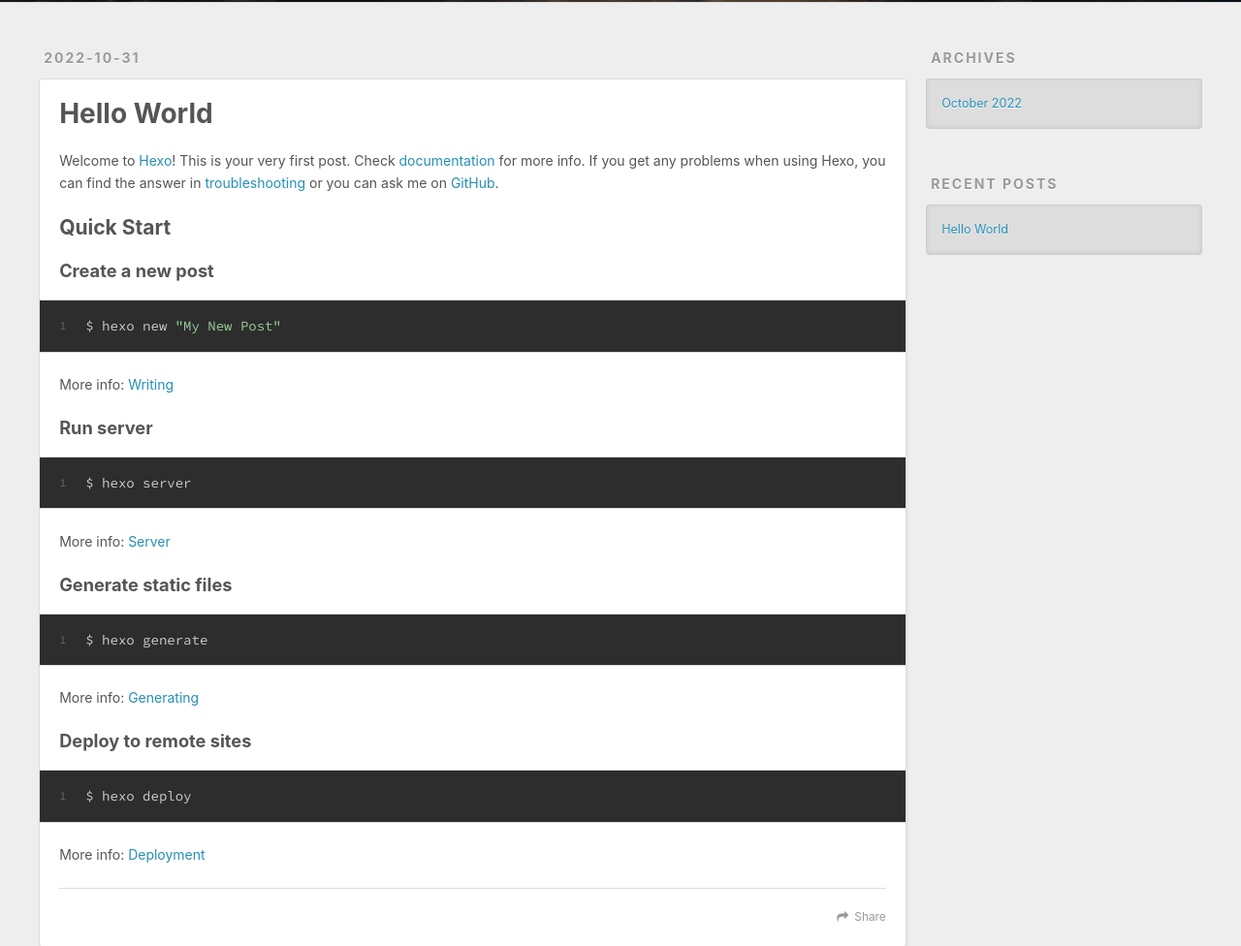
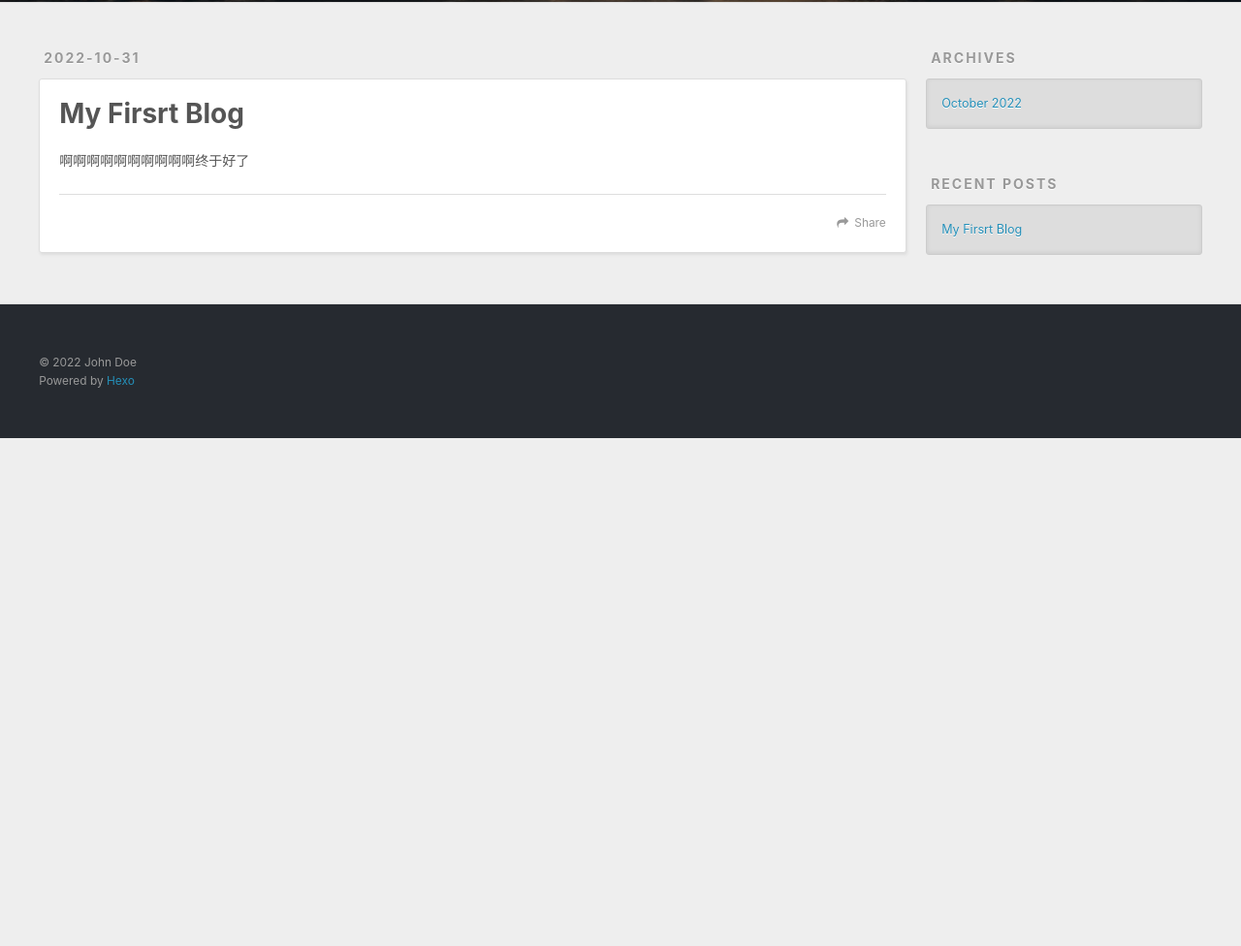
Before and after one commit to jscomet/jscomet.github.io, a plain HTML site: page 2022/10/31/My First Blog/index.html in a window 1280 px wide. Shown: the part 298-1274 px from the top of the page at 97% size. After the commit the page ends 800 px from the top, so only its background shows below. Drawn offline with nearby package versions, Linux system fonts and the light colour scheme.

Commit message:
Site updated: 2022-11-01 19:31:13

```diff
--- a/2022/10/31/hello-world/index.html
+++ b/2022/10/31/My First Blog/index.html
@@ -5,17 +5,17 @@
 
 
 
-  <title>Hello World | Hexo</title>
+  <title>My Firsrt Blog | Hexo</title>
   <meta name="viewport" content="width=device-width, initial-scale=1, maximum-scale=1">
-  <meta name="description" content="Welcome to Hexo! This is your very first post. Check documentation for more info. If you get any problems when using Hexo, you can find the answer in troubleshooting or you can ask me on GitHub. Quick">
+  <meta name="description" content="啊啊啊啊啊啊啊啊啊啊终于好了">
 <meta property="og:type" content="article">
-<meta property="og:title" content="Hello World">
-<meta property="og:url" content="http://example.com/2022/10/31/hello-world/index.html">
+<meta property="og:title" content="My Firsrt Blog">
+<meta property="og:url" content="http://example.com/2022/10/31/My%20First%20Blog/index.html">
 <meta property="og:site_name" content="Hexo">
-<meta property="og:description" content="Welcome to Hexo! This is your very first post. Check documentation for more info. If you get any problems when using Hexo, you can find the answer in troubleshooting or you can ask me on GitHub. Quick">
+<meta property="og:description" content="啊啊啊啊啊啊啊啊啊啊终于好了">
 <meta property="og:locale" content="en_US">
 <meta property="article:published_time" content="2022-10-31T14:04:04.525Z">
-<meta property="article:modified_time" content="2022-10-31T14:02:49.911Z">
+<meta property="article:modified_time" content="2022-11-01T11:30:29.654Z">
 <meta property="article:author" content="John Doe">
 <meta name="twitter:card" content="summary">
 
@@ -66,9 +66,9 @@
   </div>
 </header>
       <div class="outer">
-        <section id="main"><article id="post-hello-world" class="article article-type-post" itemscope itemprop="blogPost">
+        <section id="main"><article id="post-My First Blog" class="article article-type-post" itemscope itemprop="blogPost">
   <div class="article-meta">
-    <a href="/2022/10/31/hello-world/" class="article-date">
+    <a href="/2022/10/31/My%20First%20Blog/" class="article-date">
   <time datetime="2022-10-31T14:04:04.525Z" itemprop="datePublished">2022-10-31</time>
 </a>
 
@@ -80,7 +80,7 @@
 
 
     <h1 class="article-title" itemprop="name">
-      Hello World
+      My Firsrt Blog
     </h1>
 
 
@@ -88,24 +88,12 @@
 
     <div class="article-entry" itemprop="articleBody">
 
-        <p>Welcome to <a target="_blank" rel="noopener" href="https://hexo.io/">Hexo</a>! This is your very first post. Check <a target="_blank" rel="noopener" href="https://hexo.io/docs/">documentation</a> for more info. If you get any problems when using Hexo, you can find the answer in <a target="_blank" rel="noopener" href="https://hexo.io/docs/troubleshooting.html">troubleshooting</a> or you can ask me on <a target="_blank" rel="noopener" href="https://github.com/hexojs/hexo/issues">GitHub</a>.</p>
-<h2 id="Quick-Start"><a href="#Quick-Start" class="headerlink" title="Quick Start"></a>Quick Start</h2><h3 id="Create-a-new-post"><a href="#Create-a-new-post" class="headerlink" title="Create a new post"></a>Create a new post</h3><figure class="highlight bash"><table><tr><td class="gutter"><pre><span class="line">1</span><br></pre></td><td class="code"><pre><span class="line">$ hexo new <span class="string">&quot;My New Post&quot;</span></span><br></pre></td></tr></table></figure>
-
-<p>More info: <a target="_blank" rel="noopener" href="https://hexo.io/docs/writing.html">Writing</a></p>
-<h3 id="Run-server"><a href="#Run-server" class="headerlink" title="Run server"></a>Run server</h3><figure class="highlight bash"><table><tr><td class="gutter"><pre><span class="line">1</span><br></pre></td><td class="code"><pre><span class="line">$ hexo server</span><br></pre></td></tr></table></figure>
-
-<p>More info: <a target="_blank" rel="noopener" href="https://hexo.io/docs/server.html">Server</a></p>
-<h3 id="Generate-static-files"><a href="#Generate-static-files" class="headerlink" title="Generate static files"></a>Generate static files</h3><figure class="highlight bash"><table><tr><td class="gutter"><pre><span class="line">1</span><br></pre></td><td class="code"><pre><span class="line">$ hexo generate</span><br></pre></td></tr></table></figure>
-
-<p>More info: <a target="_blank" rel="noopener" href="https://hexo.io/docs/generating.html">Generating</a></p>
-<h3 id="Deploy-to-remote-sites"><a href="#Deploy-to-remote-sites" class="headerlink" title="Deploy to remote sites"></a>Deploy to remote sites</h3><figure class="highlight bash"><table><tr><td class="gutter"><pre><span class="line">1</span><br></pre></td><td class="code"><pre><span class="line">$ hexo deploy</span><br></pre></td></tr></table></figure>
-
-<p>More info: <a target="_blank" rel="noopener" href="https://hexo.io/docs/one-command-deployment.html">Deployment</a></p>
+        <p>啊啊啊啊啊啊啊啊啊啊终于好了</p>
 
 
     </div>
     <footer class="article-footer">
-      <a data-url="http://example.com/2022/10/31/hello-world/" data-id="cl9y4hyr00000vow79tc14h4z" class="article-share-link">Share</a>
+      <a data-url="http://example.com/2022/10/31/My%20First%20Blog/" data-id="cl9y4pz3x0000a8w7hcs661ji" class="article-share-link">Share</a>
 
 
     </footer>
@@ -144,7 +132,7 @@
       <ul>
 
           <li>
-            <a href="/2022/10/31/hello-world/">Hello World</a>
+            <a href="/2022/10/31/My%20First%20Blog/">My Firsrt Blog</a>
           </li>
 
       </ul>
```
Also changed, not shown: archives/2022/10/index.html (+3 -3 lines), archives/2022/index.html (+3 -3 lines), archives/index.html (+3 -3 lines), index.html (+6 -18 lines).
